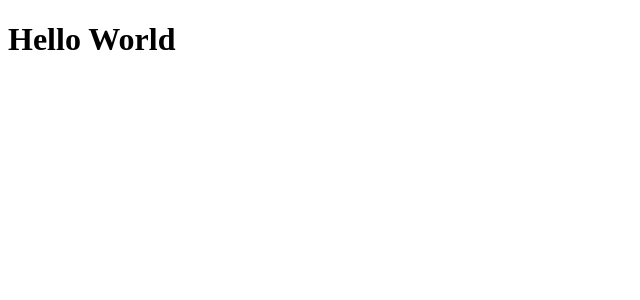
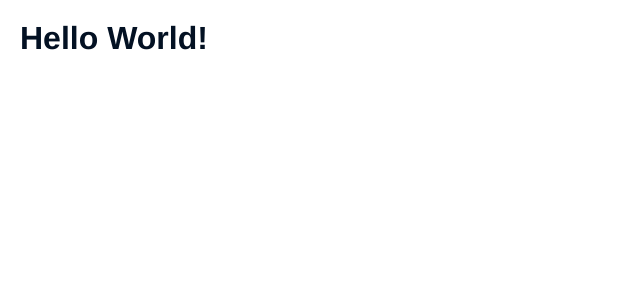
Before and after one commit to thenathanyang/tripify, a React app in the folder ui/: page / in a window 1280 px wide. Shown: the top 300 px of the page, without its empty margins (0-640 px from the left). Built offline with nearby package versions, Linux system fonts and the light colour scheme.

Commit message:
add base styles and text components

```diff
--- /dev/null
+++ b/ui/src/components/text/Title.jsx
@@ -0,0 +1,7 @@
+import React from 'react';
+
+export default class Title extends React.Component {
+  render() {
+    return <h1>{this.props.text}</h1>;
+  }
+}
--- a/ui/src/main.scss
+++ b/ui/src/main.scss
@@ -0,0 +1,34 @@
+$body-font: 'Lato', 'Helvetica Neue', 'Helvetica', sans-serif;
+$subheader-font: 'Avenir Next', 'Avenir', 'Helvetica Neue', 'Helvetica', sans-serif;
+$header-font: 'Montserrat', 'Helvetica Neue', 'Helvetica', sans-serif;
+
+$black: #031123;
+$gray: #AAAAAA;
+$white: #FCFCFC;
+
+body {
+  margin: 0px;
+  padding: 20px;
+  color: $black;
+  font-family: $body-font;
+}
+
+h1 {
+  font-family: $header-font;
+  margin: 0px 0px 10px 0px;
+}
+
+h2 {
+  color: $gray;
+  font-family: $subheader-font;
+  text-transform: uppercase;
+}
+
+p {
+  padding: 3px 0px 6px 0px;
+  line-height: 120%;
+}
+
+/** import component styles here */
+
+@import "components/text/style.scss";
--- a/ui/src/pages/home.jsx
+++ b/ui/src/pages/home.jsx
@@ -1,7 +1,8 @@
 import React from 'react';
+import Title from 'components/text/Title';
 
 export default class Home extends React.Component {
   render() {
-    return <h1>Hello World</h1>;
+    return <Title text="Hello World!" />;
   }
 }
```
Also changed, not shown: ui/src/components/text/Paragraph.jsx (added, +7 -0 lines), ui/src/components/text/Subheading.jsx (added, +7 -0 lines), ui/src/components/text/style.scss (added), 2 other files (tests, documents, lock files or other folders).
